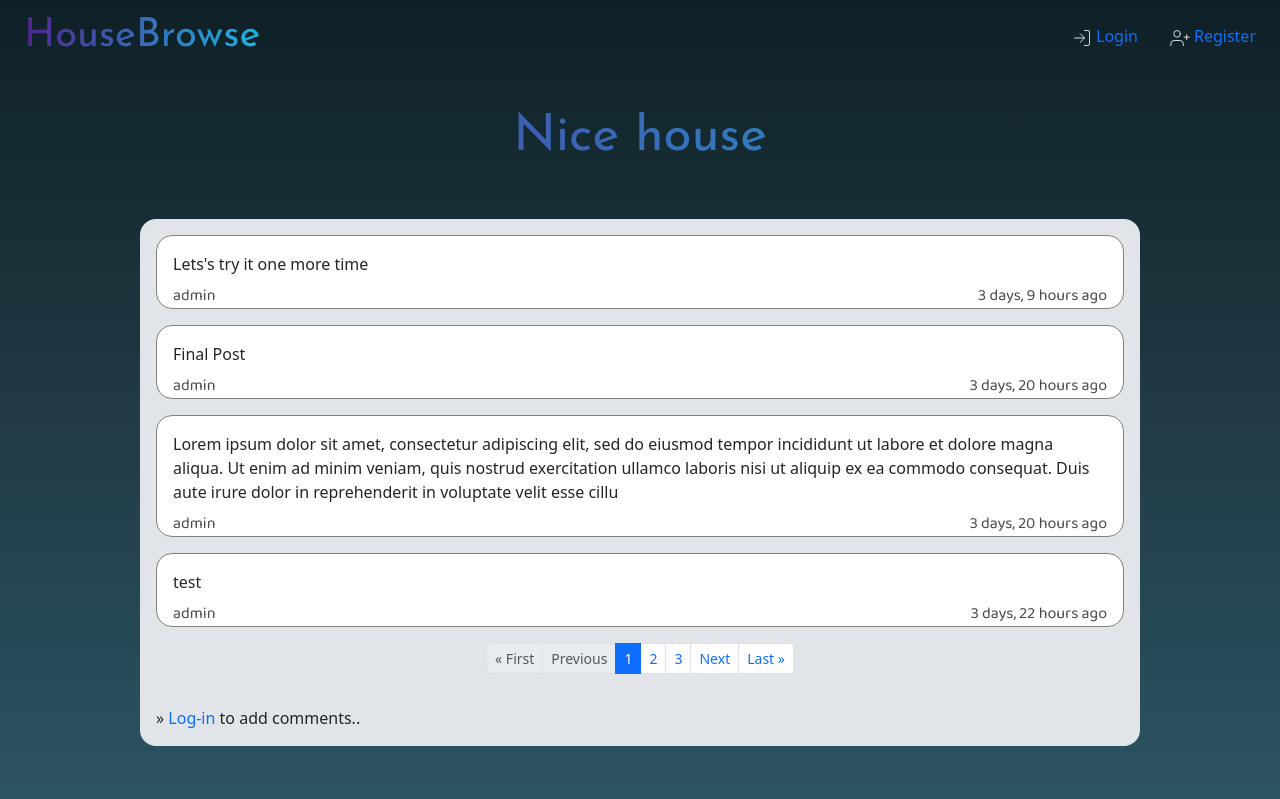
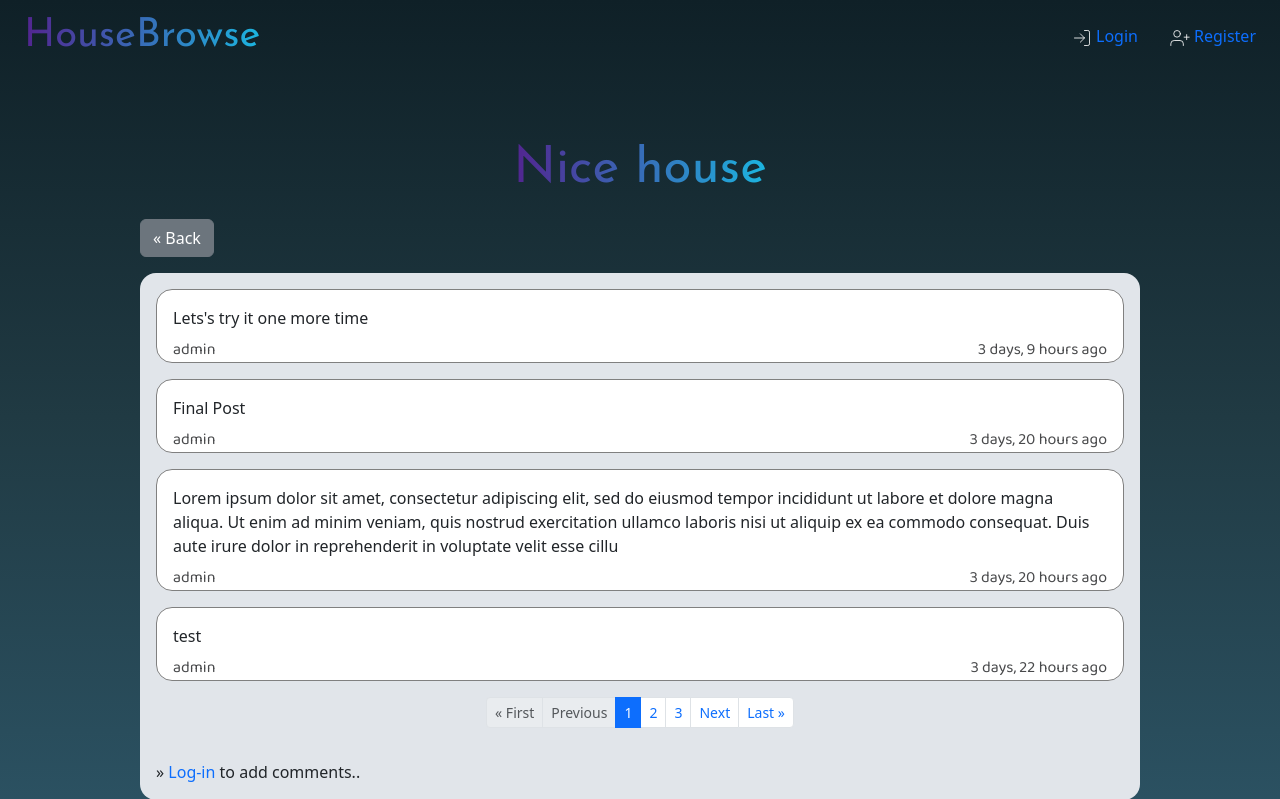
Before and after one commit to dondowoldo/CS50, a Django app: page /comments/1 in a window 1280 px wide. Shown: the top 799 px of the page. Run offline with Django 4.2, Linux system fonts and the light colour scheme; data comes from the database, SQL or seed files in the repository.

Commit message:
back button added for comments

```diff
--- a/Final_Project/booking/static/booking/styles.css
+++ b/Final_Project/booking/static/booking/styles.css
@@ -472,6 +472,13 @@
     border: 0;
 }
 
+.back_to_detail {
+    width: 100%;
+    max-width: 1000px;
+    display: flex;
+    padding: 0 0 1rem 0;
+}
+
 .comments_container {
     width: 95%;
     margin: auto;
@@ -482,7 +489,6 @@
 }
 
 .comment {
-
     border-radius: 1rem;
     padding: 0.5rem;
 }
--- a/Final_Project/booking/templates/booking/comments.html
+++ b/Final_Project/booking/templates/booking/comments.html
@@ -8,8 +8,12 @@
 
 
 {% block body %}
-<center><h1 class="heading" style="font-size: max(4vw, 40px);">{{ listing.title }}</h1><br/></center>
+
 <div class="comments_container">
+    <h1 class="heading" style="font-size: max(4vw, 40px);">{{ listing.title }}</h1><br/>
+    <div class="back_to_detail">
+        <a href="{% url 'booking:detail' listing.id %}"><button class="btn btn-secondary">&laquo Back</button></a>
+    </div>
     <div class="comments_window">
             {% if comments %}
                 {% for comment in comments %}
```
